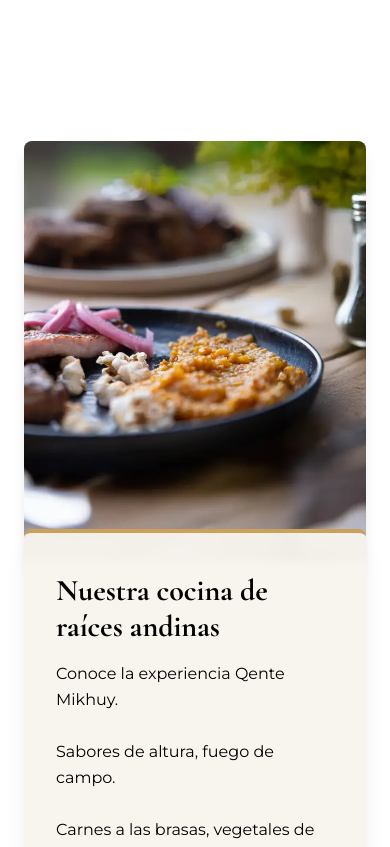
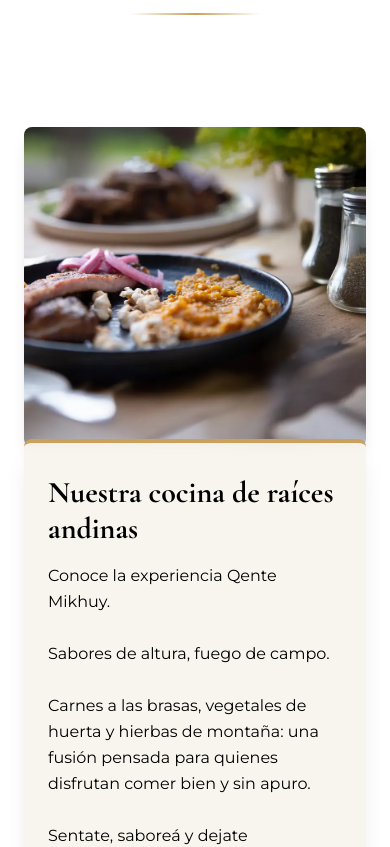
Before and after one commit to daluzgi/Qente, a React (Vite) app: page / in a window 390 px wide. Shown: the part 1340-2187 px from the top of the page. Built offline with nearby package versions, Linux system fonts and the light colour scheme.

Commit message:
Divider component created

```diff
--- /dev/null
+++ b/src/components/Divider/Divider.jsx
@@ -0,0 +1,44 @@
+// src/components/Divider/Divider.jsx
+import clsx from "clsx";
+
+export default function Divider({
+  variant = "gradient", // "gradient" | "solid"
+  width = "1/3", // "full" | "3/4" | "1/2" | "1/3" | "1/4"
+  thickness = 2, // número en px (ej. 2, 3, 4)
+  className = "",
+}) {
+  const widthMap = {
+    full: "w-full",
+    "3/4": "w-3/4",
+    "1/2": "w-1/2",
+    "1/3": "w-1/3",
+    "1/4": "w-1/4",
+  };
+
+  const base = "mx-auto rounded";
+  const heightStyle = { height: `${thickness}px` };
+
+  return (
+    <div
+      className={clsx("flex justify-center", className)}
+      aria-hidden="true"
+      role="separator"
+    >
+      {variant === "gradient" ? (
+        <div
+          className={clsx(
+            base,
+            widthMap[width],
+            "bg-gradient-to-r from-transparent via-gold to-transparent"
+          )}
+          style={heightStyle}
+        />
+      ) : (
+        <div
+          className={clsx(base, widthMap[width], "bg-gold")}
+          style={heightStyle}
+        />
+      )}
+    </div>
+  );
+}
--- a/src/components/SectionCard/SectionCard.jsx
+++ b/src/components/SectionCard/SectionCard.jsx
@@ -12,8 +12,8 @@ export default function SectionCard({ title, text, img, reverse }) {
       className={`
         relative flex flex-col md:flex-row
         ${reverse ? "md:flex-row-reverse" : ""}
-        items-stretch gap-8 md:gap-10
-        max-w-7xl mx-auto px-6 my-24
+        items-stretch gap-6 md:gap-10
+        max-w-7xl mx-auto px-6 my-8 md:my-24
       `}
     >
       {/* FOTO */}
@@ -23,7 +23,7 @@ export default function SectionCard({ title, text, img, reverse }) {
           alt={title}
           loading="lazy"
           decoding="async"
-          className="w-full h-[420px] md:h-[560px] object-cover rounded-lg shadow-lg"
+          className="w-full h-[320px] md:h-[560px] object-cover rounded-lg shadow-lg"
         />
       </div>
 
@@ -32,10 +32,10 @@ export default function SectionCard({ title, text, img, reverse }) {
         className={`
           basis-full md:basis-[30%] flex
           ${reverse ? "md:-mr-24" : "md:-ml-24"}
-          -mt-16 md:mt-0
+          -mt-8 md:mt-0
         `}
       >
-        <div className="m-auto bg-[#F8F5EF]/95 backdrop-blur-sm border-t-4 md:border-t-0 md:border-l-4 border-gold rounded-lg shadow-xl px-8 py-10 max-w-[440px]">
+        <div className="m-auto bg-[#F8F5EF]/95 backdrop-blur-sm border-t-4 md:border-t-0 md:border-l-4 border-gold rounded-lg shadow-xl px-6 py-8 md:px-8 md:py-10 max-w-[440px]">
           <h2 className="font-serifBrand font-bold text-3xl md:text-4xl mb-4">
             {title}
           </h2>
--- a/src/pages/Home.jsx
+++ b/src/pages/Home.jsx
@@ -6,6 +6,7 @@ import VideoBanner from "../components/VideoBanner/VideoBanner";
 import History from "../components/History/History";
 import Team from "../components/Team/Team";
 import Footer from "../components/Footer/Footer";
+import Divider from "../components/Divider/Divider";
 
 export default function Home() {
   return (
@@ -36,6 +37,8 @@ export default function Home() {
         ]}
       />
 
+      <Divider className="my-12 md:my-16" variant="gradient" width="1/3" />
+
       {/* Tarjetas descriptivas */}
       <section className="flex flex-col gap-12 my-20">
         <SectionCard
@@ -54,9 +57,17 @@ export default function Home() {
         />
       </section>
 
+      <Divider className="my-12 md:my-16" variant="gradient" width="1/3" />
+
       <VideoBanner />
+      <Divider className="my-12 md:my-16" variant="gradient" width="1/3" />
+
       <History />
+      <Divider className="my-12 md:my-16" variant="gradient" width="1/3" />
+
       <Team />
+      <Divider className="my-12 md:my-16" variant="gradient" width="1/3" />
+
       <div id="productos" className="my-24">
         <SectionCard
           title="Descubre nuestros productos"
```
